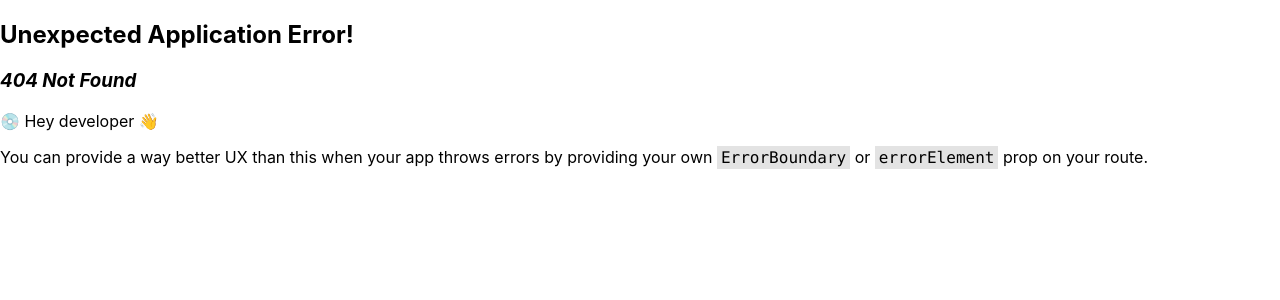
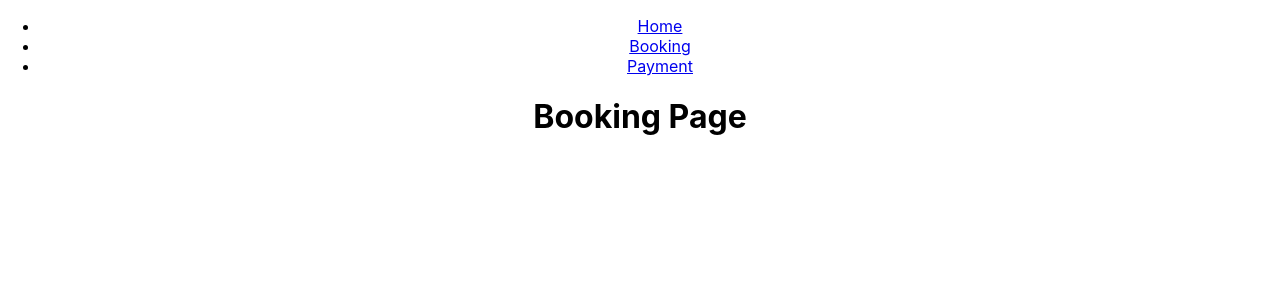
Before and after one commit to Bonitz0902/ticketwave-frontend, a React (Create React App) app in the folder ticketwave/: page /booking in a window 1280 px wide. Before the commit this address had no page. Shown: the top 300 px of the page. Built offline with nearby package versions, Linux system fonts and the light colour scheme; no server answers.

Commit message:
feat: create BookingPage and PaymentPage

```diff
--- a/ticketwave/src/App.js
+++ b/ticketwave/src/App.js
@@ -1,5 +1,6 @@
 import logo from './logo.svg';
 import './App.css';
+import { Outlet } from 'react-router-dom';
 
 function App() {
   const LOCAL_BASE_URL = "http://localhost:8080/";
@@ -8,21 +9,14 @@ function App() {
   console.log(baseURLByEnv);
   return (
     <div className="App">
-      <header className="App-header">
-        <img src={logo} className="App-logo" alt="logo" />
-        <p>
-          Edit <code>src/App.js</code> and save to reload.
-        </p>
-        <a
-          className="App-link"
-          href="https://reactjs.org"
-          target="_blank"
-          rel="noopener noreferrer"
-        >
-
-          Learn React
-        </a>
-      </header>
+      <nav>
+        <ul>
+          <li><a href={"/"}>Home</a></li>
+          <li><a href={"/booking"}>Booking</a></li>
+          <li><a href={"/payment"}>Payment</a></li>
+        </ul>
+      </nav>
+      <Outlet />
     </div>
   );
 }
--- /dev/null
+++ b/ticketwave/src/pages/BookingPage.js
@@ -0,0 +1,5 @@
+export const BookingPage = () => {
+    return (
+        <h1>Booking Page</h1>
+    );
+}
--- /dev/null
+++ b/ticketwave/src/pages/PaymentPage.js
@@ -0,0 +1,5 @@
+export const PaymentPage = () => {
+    return (
+        <h1>Payment Page</h1>
+    );
+}
```
Also changed, not shown: ticketwave/src/index.js (+11 -1 lines).
